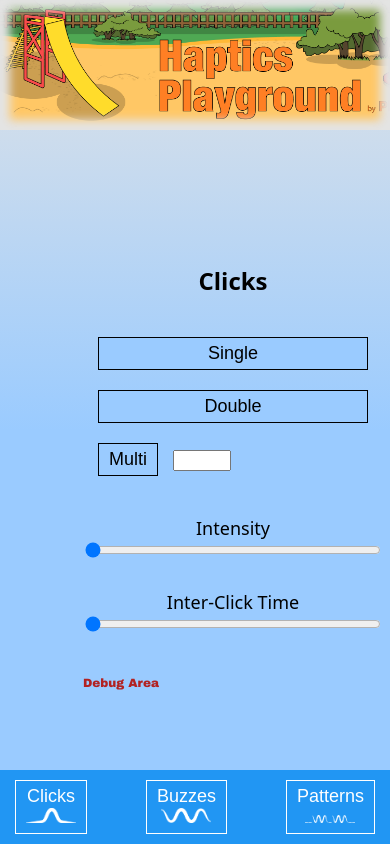
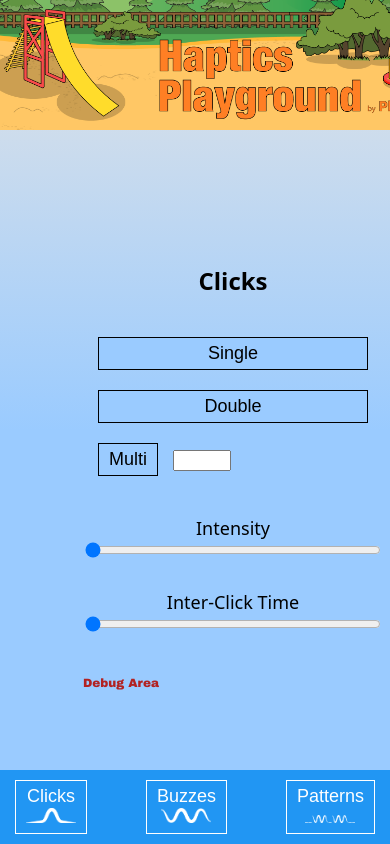
Before and after one commit to phetsims/quake, a website with bundled scripts: page www/haptics-playground.html in a window 390 px wide. Shown: the top 844 px of the page. Built offline with nearby package versions, Linux system fonts and the light colour scheme.

Commit message:
simplify header

```diff
--- a/www/css/haptics-playground.css
+++ b/www/css/haptics-playground.css
@@ -25,41 +25,15 @@ body {
 
 #header {
   text-align: center;
-}
-
-#image-container {
-  min-width: 20px;
-  min-height: 20px;
-  display: inline-block;
+  background-color: #D0DCEB;
 }
 
 #header img {
+  display: block;
   width: auto;
-  height: 130px;
-  z-index: -1;
-}
-
-#header-image-shadow {
-  background-color: #4ba3c7;
-  position: relative;
-  text-align: center;
-  width: 100%;
   max-height: 130px;
-}
-
-#image-container::after {
-  -webkit-box-shadow: inset 0 0 10px 10px #E4E4E4;
-  -moz-box-shadow: inset 0 0 10px 10px #E4E4E4;
-  box-shadow: inset 0 0 10px 10px #E4E4E4;
-  bottom: 0;
-  content: "";
-  display: block;
-  left: 0;
-  position: absolute;
-  right: 0;
-  top: 0;
-  width: 100%;
-  height: 130px;
+  margin-left: auto;
+  margin-right: auto;
 }
 
 /* Portrait layout (default) */
--- a/www/haptics-playground.html
+++ b/www/haptics-playground.html
@@ -25,10 +25,7 @@
 </head>
 <body>
 <div id="header">
-  <div id="image-container">
-    <img src="img/playgroundHeaderV6b2.png"><img>
-    <div id="header-image-shadow"></div>
-  </div>
+  <img src="img/playgroundHeaderV6b2.png"><img>
 </div>
 
 <div class="app">
```
